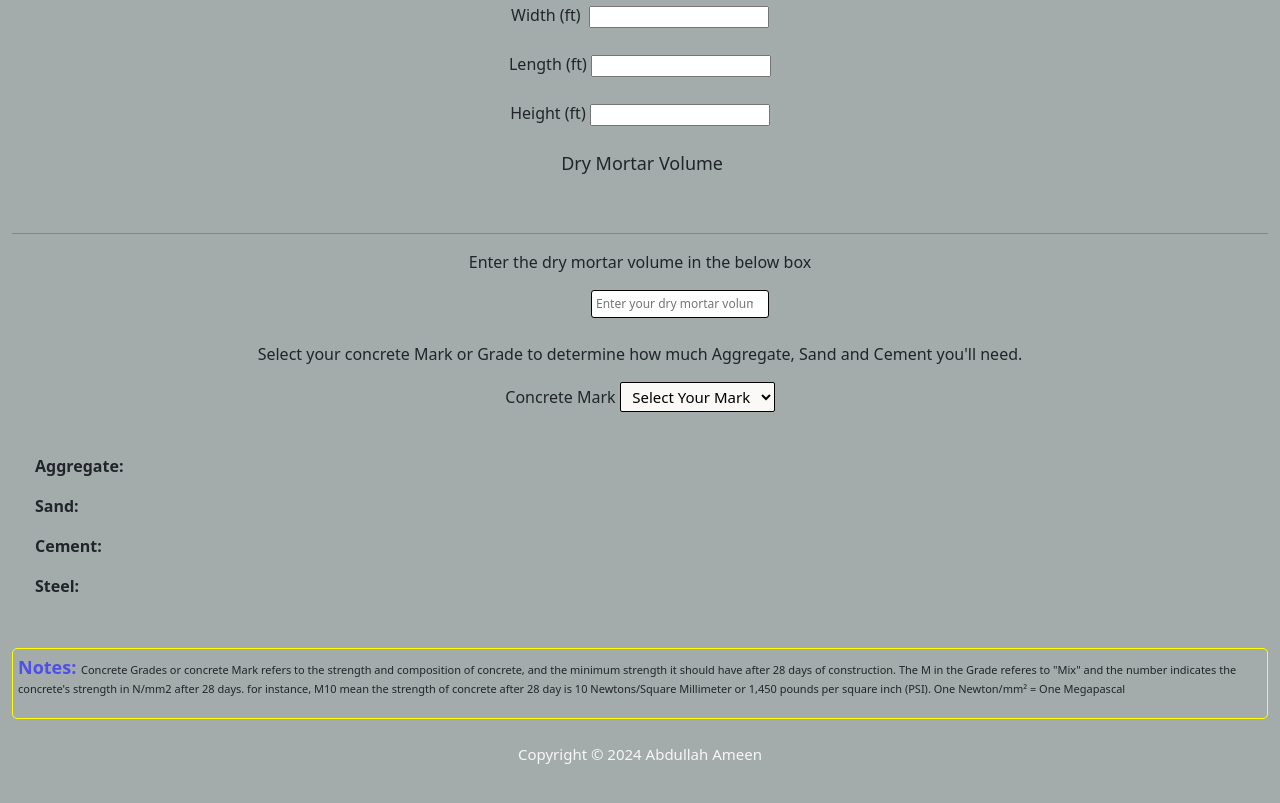
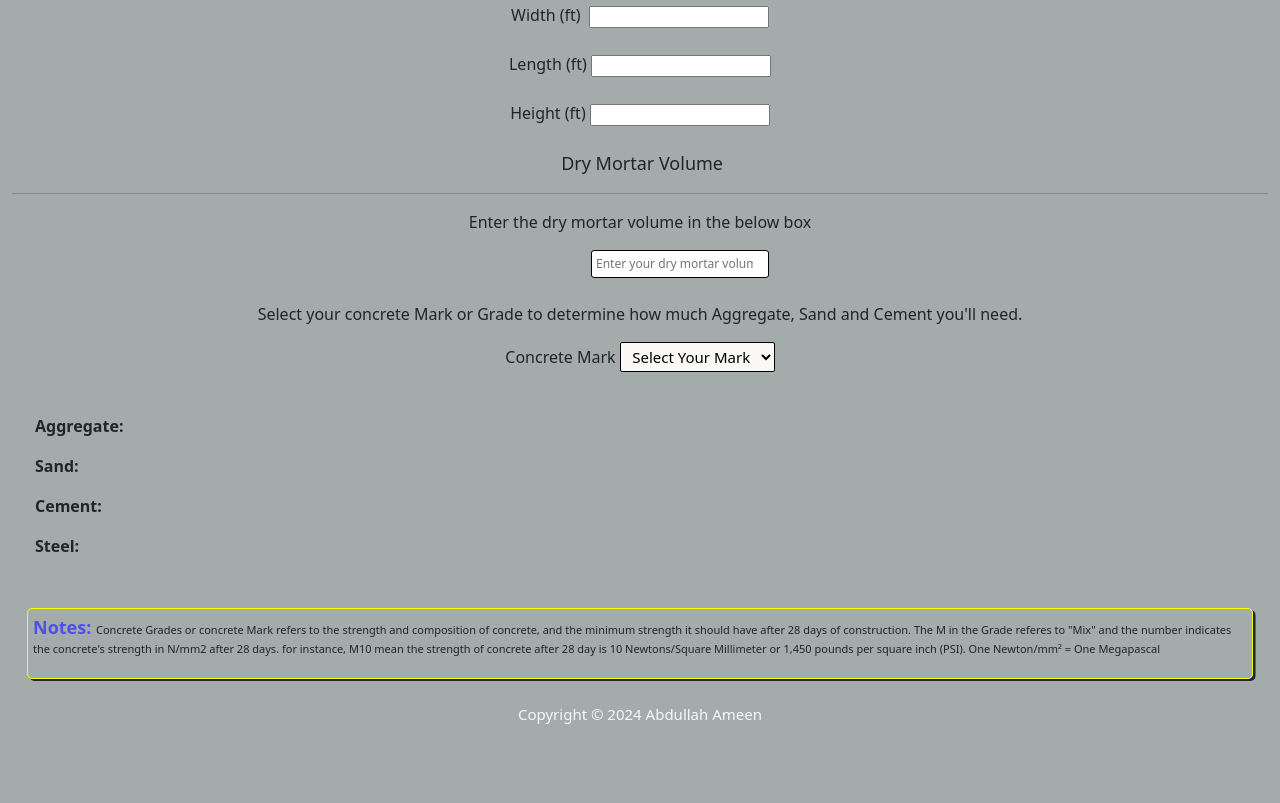
Before and after one commit to AbdullahAmeen/Mortar-Calculator, a plain HTML site: page index.html in a window 1280 px wide. Shown: the part 353-1156 px from the top of the page. Drawn offline with Linux system fonts and the light colour scheme.

Commit message:
shadow added

```diff
--- a/css/style.css
+++ b/css/style.css
@@ -73,4 +73,7 @@ input::placeholder {
     padding: 5px;
     border-radius: 5px;
     font-size: 11px;
+    margin-left: 15px;
+    margin-right: 15px;
+    box-shadow: 2.5px 2px;
 }
--- a/index.html
+++ b/index.html
@@ -29,8 +29,7 @@
                     <input type="number" id="c" value=""><br><br>
                     <label for="total"></label>
 
-                   <span style="font-size:18px">Dry Mortar Volume</span> <p style="color: rgb(22, 44, 244); font-size: 15px;"> <output name="x" for="a b c"> </output></p><br>
-
+                   <span style="font-size:18px">Dry Mortar Volume</span> <p style="color: rgb(22, 44, 244); font-size: 15px;"> <output name="x" for="a b c"> </output></p>
                 </form>
                 <hr>
 
--- a/js/script.js
+++ b/js/script.js
@@ -11,7 +11,7 @@ function mortarcalculator() {
         case 'M5-1:5:10':
             aggregateResult = ((document.getElementById('moratrVolume').value)*(10/16)).toFixed(2) + '&nbsp;'+'ft &sup3;';
             sandResult = ((document.getElementById('moratrVolume').value*(5/16))).toFixed(2) + '&nbsp;'+'ft &sup3;';
-            cementResult = ((document.getElementById('moratrVolume').value*(1/16)*(1.52))/1.25).toFixed(2) + '&nbsp;'+'bags' +'<small class="cementbag"> (Considering a bag of 50 Kg)</small>';
+            cementResult = ((document.getElementById('moratrVolume').value*(1/16)*(1.52))/1.25).toFixed(2) + '&nbsp;'+'bags' +'<small class="cementbag"> Considering a bag of 50 Kg)</small>';
             steelResult = (((document.getElementById('moratrVolume').value))*5).toFixed(2) + '&nbsp;'+ 'lb';
 
             break;
```
